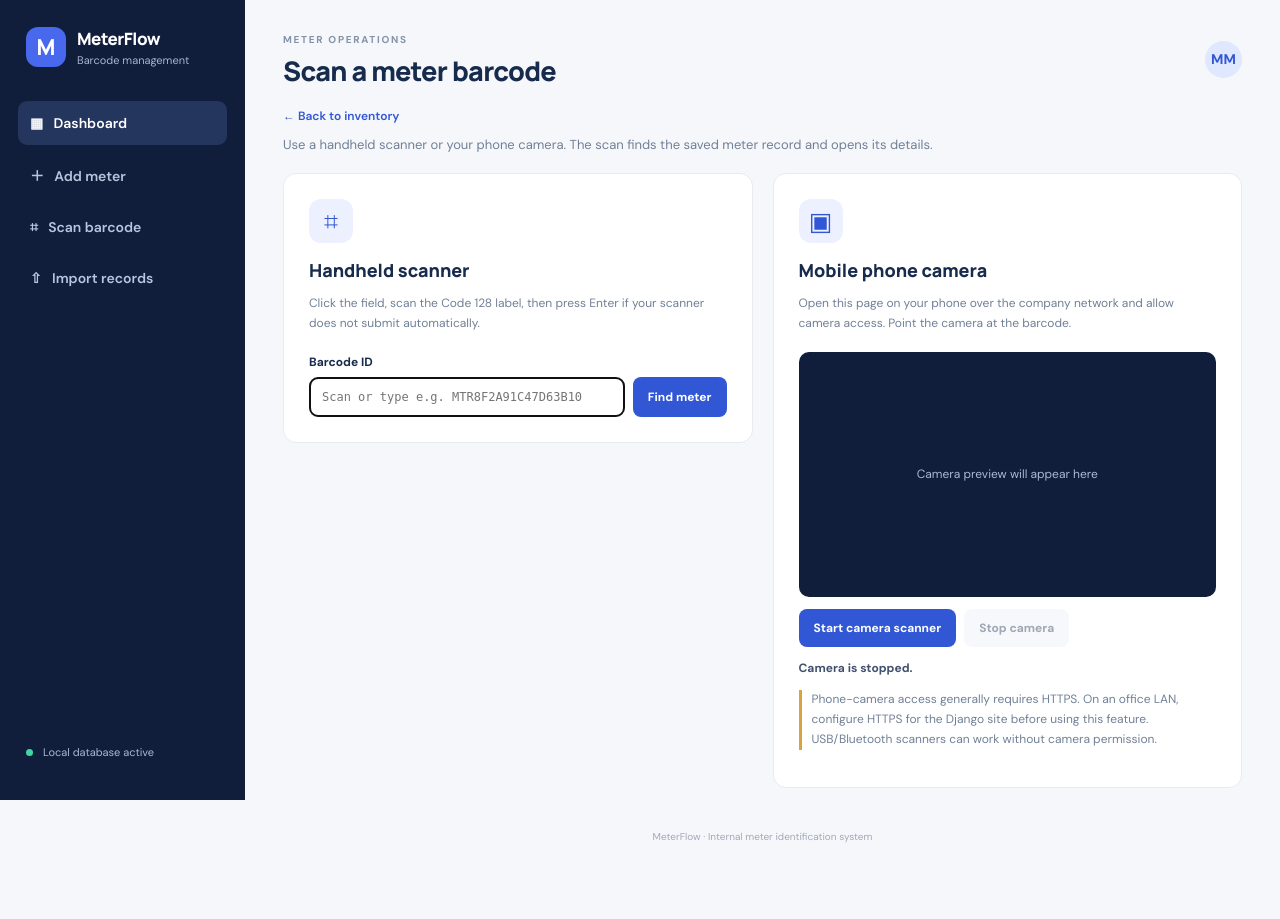
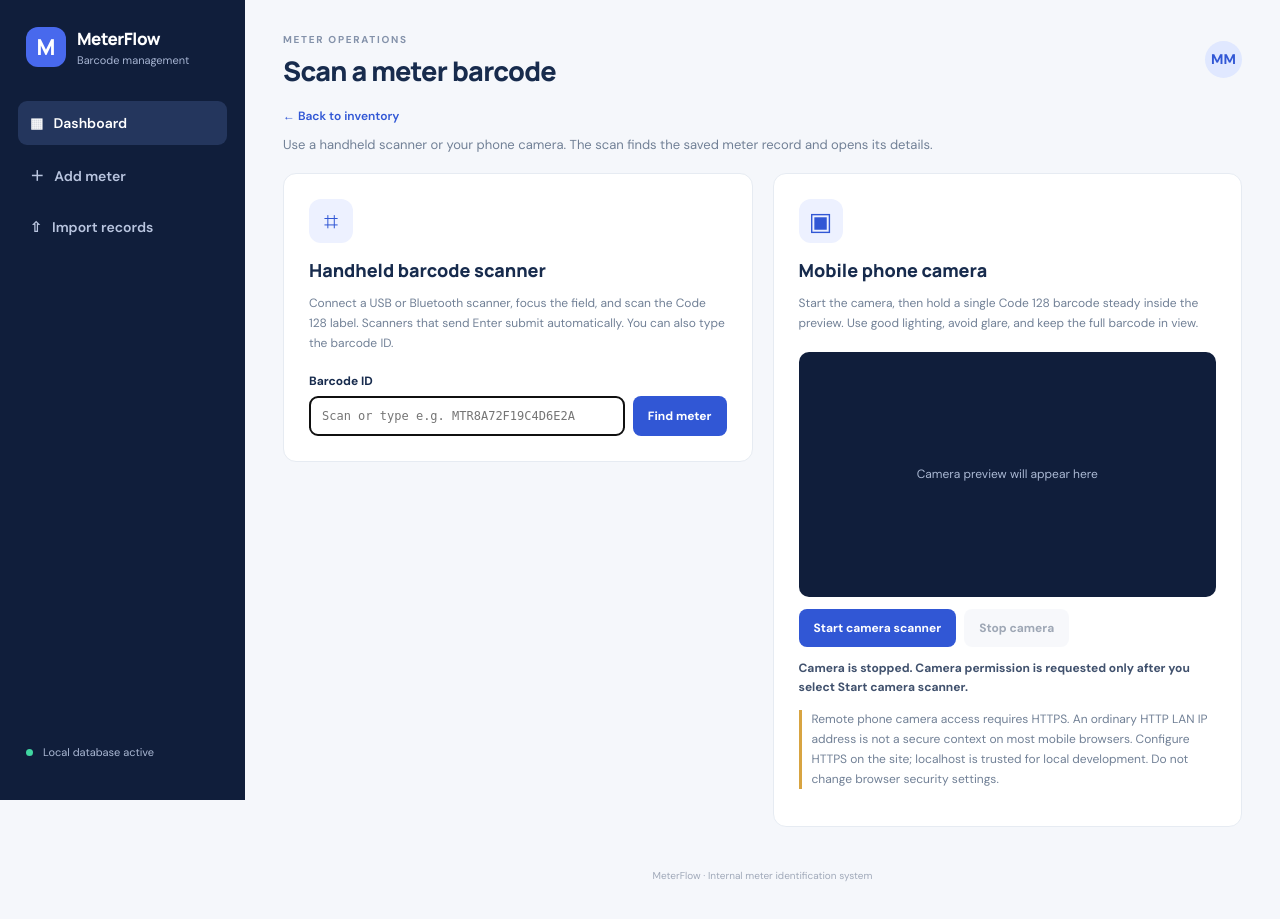
Before and after one commit to nouriii2025-dev/Barcode-Generator, a Django app: page /scan/ in a window 1280 px wide. Before the commit the page ends 842 px from the top, so only its background shows below. Run offline with Django 5.2, Linux system fonts and the light colour scheme; some libraries are stand-ins or nearby versions.

Commit message:
updated code

```diff
--- a/meters/views.py
+++ b/meters/views.py
@@ -49,6 +49,8 @@ def scan_meter(request):
                 return redirect("meter_detail", pk=meter.pk)
             except Meter.DoesNotExist:
                 error = f"No meter record was found for barcode: {scanned_value}"
+            except Meter.MultipleObjectsReturned:
+                error = "More than one meter matches this barcode. Contact an administrator."
     return render(request, "meters/scan.html", {"scanned_value": scanned_value, "scan_error": error})
 
 
--- a/templates/base.html
+++ b/templates/base.html
@@ -9,7 +9,9 @@
 <body>
 <aside class="sidebar">
   <div class="brand"><span class="brand-mark">M</span><div><strong>MeterFlow</strong><small>Barcode management</small></div></div>
-  <nav><a href="{% url 'dashboard' %}">▦ &nbsp; Dashboard</a><a href="{% url 'create_meter' %}">＋ &nbsp; Add meter</a><a href="{% url 'scan_meter' %}">⌗ &nbsp; Scan barcode</a><a href="{% url 'import_csv' %}">⇧ &nbsp; Import records</a></nav>
+  <nav><a href="{% url 'dashboard' %}">▦ &nbsp; Dashboard</a><a href="{% url 'create_meter' %}">＋ &nbsp; Add meter</a>
+    <!-- <a href="{% url 'scan_meter' %}">⌗ &nbsp; Scan barcode</a> -->
+    <a href="{% url 'import_csv' %}">⇧ &nbsp; Import records</a></nav>
   <div class="side-note"><span class="status-dot"></span> Local database active</div>
 </aside>
 <main class="main">
--- a/templates/meters/scan.html
+++ b/templates/meters/scan.html
@@ -6,26 +6,26 @@
 <div class="scan-layout">
   <section class="panel scan-panel">
     <div class="scan-method-icon">⌗</div>
-    <h2>Handheld scanner</h2>
-    <p>Click the field, scan the Code 128 label, then press Enter if your scanner does not submit automatically.</p>
-    <form method="post" id="manual-scan-form">
+    <h2>Handheld barcode scanner</h2>
+    <p>Connect a USB or Bluetooth scanner, focus the field, and scan the Code 128 label. Scanners that send Enter submit automatically. You can also type the barcode ID.</p>
+    <form method="post" id="scan-form">
       {% csrf_token %}
       <label class="scan-label" for="barcode-value">Barcode ID</label>
-      <div class="scan-input-row"><input id="barcode-value" name="barcode_value" value="{{ scanned_value }}" placeholder="Scan or type e.g. MTR8F2A91C47D63B10" autocomplete="off" autofocus required><button class="btn primary" type="submit">Find meter</button></div>
+      <div class="scan-input-row"><input id="barcode-value" name="barcode_value" value="{{ scanned_value }}" placeholder="Scan or type e.g. MTR8A72F19C4D6E2A" autocomplete="off" autocapitalize="characters" spellcheck="false" maxlength="40" autofocus required><button class="btn primary" id="submit-scan" type="submit">Find meter</button></div>
     </form>
     {% if scan_error %}<div class="scan-error" role="alert">{{ scan_error }}</div>{% endif %}
   </section>
   <section class="panel scan-panel">
     <div class="scan-method-icon">▣</div>
     <h2>Mobile phone camera</h2>
-    <p>Open this page on your phone over the company network and allow camera access. Point the camera at the barcode.</p>
+    <p>Start the camera, then hold a single Code 128 barcode steady inside the preview. Use good lighting, avoid glare, and keep the full barcode in view.</p>
     <div class="camera-box"><video id="camera-preview" muted playsinline></video><div id="camera-placeholder">Camera preview will appear here</div></div>
     <div class="camera-actions"><button type="button" class="btn primary" id="start-camera">Start camera scanner</button><button type="button" class="btn secondary" id="stop-camera" disabled>Stop camera</button></div>
-    <p class="camera-status" id="camera-status" aria-live="polite">Camera is stopped.</p>
-    <p class="camera-note">Phone-camera access generally requires HTTPS. On an office LAN, configure HTTPS for the Django site before using this feature. USB/Bluetooth scanners can work without camera permission.</p>
+    <p class="camera-status" id="camera-status" role="status" aria-live="polite">Camera is stopped. Camera permission is requested only after you select Start camera scanner.</p>
+    <p class="camera-note">Remote phone camera access requires HTTPS. An ordinary HTTP LAN IP address is not a secure context on most mobile browsers. Configure HTTPS on the site; localhost is trusted for local development. Do not change browser security settings.</p>
   </section>
 </div>
-<script src="https://unpkg.com/@zxing/browser@0.1.5/umd/index.min.js"></script>
+<script src="https://unpkg.com/@zxing/browser@0.2.1/umd/zxing-browser.min.js" onerror="window.zxingLoadFailed = true;"></script>
 <script>
 (() => {
   const video = document.getElementById('camera-preview');
@@ -34,12 +34,23 @@
   const start = document.getElementById('start-camera');
   const stop = document.getElementById('stop-camera');
   const input = document.getElementById('barcode-value');
-  const form = document.getElementById('manual-scan-form');
-  let reader = null;
+  const form = document.getElementById('scan-form');
+  const submit = document.getElementById('submit-scan');
   let controls = null;
+  let scanGeneration = 0;
+  let submitting = false;
+  let scanHintTimer = null;
 
-  function stopScanner() {
-    if (controls) { controls.stop(); controls = null; }
+  function stopScanner(message) {
+    scanGeneration += 1;
+    if (scanHintTimer) {
+      window.clearTimeout(scanHintTimer);
+      scanHintTimer = null;
+    }
+    if (controls) {
+      controls.stop();
+      controls = null;
+    }
     if (video.srcObject) {
       video.srcObject.getTracks().forEach(track => track.stop());
       video.srcObject = null;
@@ -48,45 +59,94 @@
     placeholder.style.display = 'grid';
     start.disabled = false;
     stop.disabled = true;
-    status.textContent = 'Camera is stopped.';
+    status.textContent = message || 'Camera is stopped.';
   }
-  stop.addEventListener('click', stopScanner);
+
+  form.addEventListener('submit', event => {
+    const value = input.value.trim();
+    if (!value || submitting) {
+      event.preventDefault();
+      if (!value) {
+        status.textContent = 'Enter or scan a barcode ID before submitting.';
+        input.focus();
+      }
+      return;
+    }
+    input.value = value;
+    submitting = true;
+    submit.disabled = true;
+  });
+
+  stop.addEventListener('click', () => stopScanner('Camera stopped.'));
+
+  function cameraErrorMessage(error) {
+    if (error && (error.name === 'NotAllowedError' || error.name === 'SecurityError')) {
+      return 'Camera permission was denied or blocked. Allow camera access for this site and try again; remote access requires HTTPS.';
+    }
+    if (error && (error.name === 'NotFoundError' || error.name === 'DevicesNotFoundError')) {
+      return 'No camera was found on this device.';
+    }
+    if (error && (error.name === 'NotReadableError' || error.name === 'TrackStartError')) {
+      return 'The camera could not start. It may be in use by another app; close that app and try again.';
+    }
+    return 'Could not start the camera. Check browser permission and camera availability, then try again.';
+  }
 
   start.addEventListener('click', async () => {
     if (!window.isSecureContext) {
-      status.textContent = 'Camera access requires HTTPS on the office network. Ask IT to enable HTTPS, or use the handheld scanner.';
+      status.textContent = 'Camera access is blocked because this page is not a secure context. Use HTTPS when accessing the site remotely, or use the handheld scanner.';
       return;
     }
-    if (!navigator.mediaDevices || !navigator.mediaDevices.getUserMedia || !window.ZXingBrowser) {
-      status.textContent = 'Camera scanner is unavailable in this browser. Use a supported browser or the handheld scanner.';
+    if (!navigator.mediaDevices || !navigator.mediaDevices.getUserMedia) {
+      status.textContent = 'Camera access is not supported in this browser. Use a supported browser or the handheld scanner.';
       return;
     }
+    if (window.zxingLoadFailed || !window.ZXingBrowser || !window.ZXingBrowser.BrowserMultiFormatOneDReader) {
+      status.textContent = 'The barcode-scanning library could not be loaded. Check your internet connection or use the handheld scanner.';
+      return;
+    }
+
+    const generation = ++scanGeneration;
     start.disabled = true;
+    stop.disabled = false;
     status.textContent = 'Requesting camera permission…';
+    video.style.display = 'block';
+    placeholder.style.display = 'none';
     try {
-      reader = new ZXingBrowser.BrowserMultiFormatReader();
-      video.style.display = 'block';
-      placeholder.style.display = 'none';
-      controls = await reader.decodeFromVideoDevice(undefined, video, (result, error, control) => {
-        if (result) {
+      const reader = new ZXingBrowser.BrowserMultiFormatOneDReader();
+      const cameraControls = await reader.decodeFromConstraints(
+        { video: { facingMode: { ideal: 'environment' } }, audio: false },
+        video,
+        result => {
+          if (!result || generation !== scanGeneration || submitting) return;
           const value = result.getText().trim();
-          if (value) {
-            input.value = value;
-            status.textContent = 'Barcode detected. Looking up meter…';
-            control.stop();
-            controls = null;
-            form.requestSubmit();
-          }
+          if (!value) return;
+          input.value = value;
+          stopScanner('Code 128 barcode detected. Looking up the meter…');
+          form.requestSubmit();
         }
-      });
-      stop.disabled = false;
-      status.textContent = 'Camera is active. Align the barcode inside the preview.';
-    } catch (e) {
-      stopScanner();
-      status.textContent = 'Could not start camera. Check browser permission and HTTPS, then try again.';
+      );
+      if (generation !== scanGeneration) {
+        cameraControls.stop();
+        return;
+      }
+      controls = cameraControls;
+      status.textContent = 'Camera is active. Align the full Code 128 barcode inside the preview.';
+      scanHintTimer = window.setTimeout(() => {
+        if (generation === scanGeneration && !submitting) {
+          status.textContent = 'No Code 128 barcode detected yet. Check focus and lighting, then hold the full barcode steady in view.';
+        }
+      }, 12000);
+    } catch (error) {
+      if (generation !== scanGeneration) return;
+      stopScanner(cameraErrorMessage(error));
     }
   });
-  window.addEventListener('pagehide', stopScanner);
+  window.addEventListener('pagehide', () => stopScanner('Camera stopped.'));
+  if (document.querySelector('[role="alert"]')) {
+    input.focus();
+    input.select();
+  }
 })();
 </script>
 {% endblock %}
```
Also changed, not shown: meters/tests.py (added, +57 -0 lines), templates/meters/print_label.html (+62 -2 lines), README.md.
